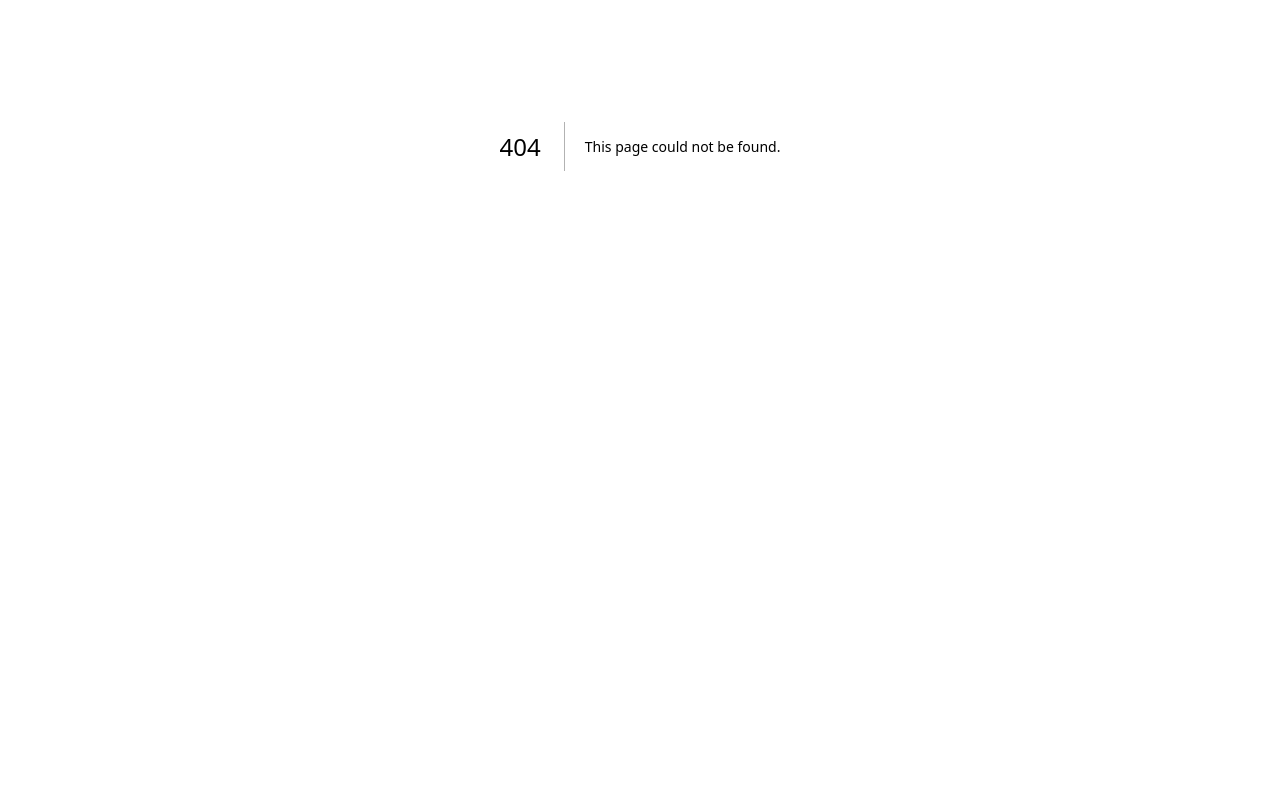
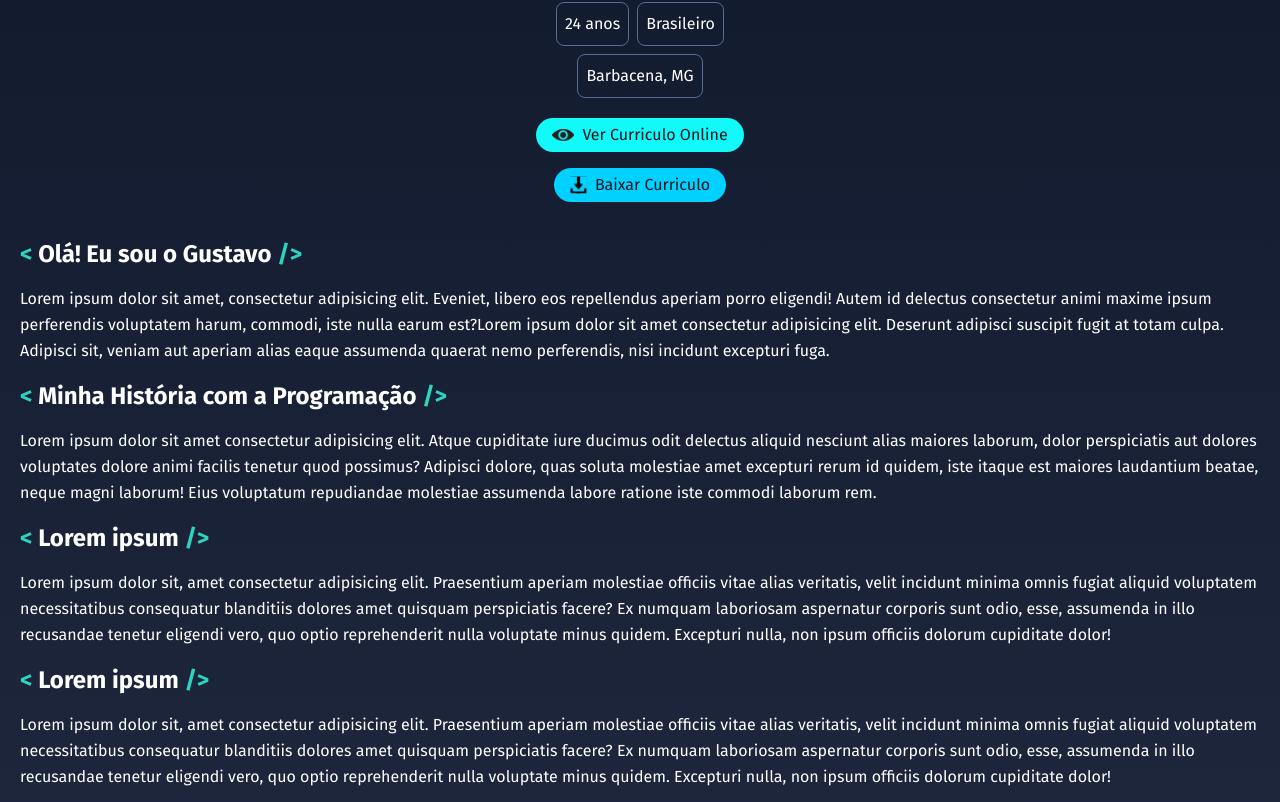
Before and after one commit to ogustavohp/portfolio, a Next.js app: page /aboutme in a window 1280 px wide. Before the commit this address had no page. Shown: the part 318-1120 px from the top of the page. Before the commit the page ends 864 px from the top, so only its background shows below. Built offline with nearby package versions, Linux system fonts and the light colour scheme.

Commit message:
add and finish `aboutMe` route

```diff
--- /dev/null
+++ b/src/app/aboutme/page.tsx
@@ -0,0 +1,59 @@
+import AboutMeCardPage from '@/components/AboutMe/AboutMeCardPage'
+import Typography from '@/components/Typography'
+import React from 'react'
+
+export default function Page() {
+  return (
+    <main className="mx-5 flex flex-col gap-4">
+      <AboutMeCardPage />
+      <Typography Tag="h1" apparentTag="h1" ornament>
+        Olá! Eu sou o Gustavo
+      </Typography>
+      <Typography Tag="p" apparentTag="p">
+        Lorem ipsum dolor sit amet, consectetur adipisicing elit. Eveniet,
+        libero eos repellendus aperiam porro eligendi! Autem id delectus
+        consectetur animi maxime ipsum perferendis voluptatem harum, commodi,
+        iste nulla earum est?Lorem ipsum dolor sit amet consectetur adipisicing
+        elit. Deserunt adipisci suscipit fugit at totam culpa. Adipisci sit,
+        veniam aut aperiam alias eaque assumenda quaerat nemo perferendis, nisi
+        incidunt excepturi fuga.
+      </Typography>
+      <Typography Tag="h2" apparentTag="h1" ornament>
+        Minha História com a Programação
+      </Typography>
+      <Typography Tag="p" apparentTag="p">
+        Lorem ipsum dolor sit amet consectetur adipisicing elit. Atque
+        cupiditate iure ducimus odit delectus aliquid nesciunt alias maiores
+        laborum, dolor perspiciatis aut dolores voluptates dolore animi facilis
+        tenetur quod possimus? Adipisci dolore, quas soluta molestiae amet
+        excepturi rerum id quidem, iste itaque est maiores laudantium beatae,
+        neque magni laborum! Eius voluptatum repudiandae molestiae assumenda
+        labore ratione iste commodi laborum rem.
+      </Typography>
+      <Typography Tag="h2" apparentTag="h1" ornament>
+        Lorem ipsum
+      </Typography>
+      <Typography Tag="p" apparentTag="p">
+        Lorem ipsum dolor sit, amet consectetur adipisicing elit. Praesentium
+        aperiam molestiae officiis vitae alias veritatis, velit incidunt minima
+        omnis fugiat aliquid voluptatem necessitatibus consequatur blanditiis
+        dolores amet quisquam perspiciatis facere? Ex numquam laboriosam
+        aspernatur corporis sunt odio, esse, assumenda in illo recusandae
+        tenetur eligendi vero, quo optio reprehenderit nulla voluptate minus
+        quidem. Excepturi nulla, non ipsum officiis dolorum cupiditate dolor!
+      </Typography>
+      <Typography Tag="h2" apparentTag="h1" ornament>
+        Lorem ipsum
+      </Typography>
+      <Typography Tag="p" apparentTag="p">
+        Lorem ipsum dolor sit, amet consectetur adipisicing elit. Praesentium
+        aperiam molestiae officiis vitae alias veritatis, velit incidunt minima
+        omnis fugiat aliquid voluptatem necessitatibus consequatur blanditiis
+        dolores amet quisquam perspiciatis facere? Ex numquam laboriosam
+        aspernatur corporis sunt odio, esse, assumenda in illo recusandae
+        tenetur eligendi vero, quo optio reprehenderit nulla voluptate minus
+        quidem. Excepturi nulla, non ipsum officiis dolorum cupiditate dolor!
+      </Typography>
+    </main>
+  )
+}
--- a/src/app/layout.tsx
+++ b/src/app/layout.tsx
@@ -2,6 +2,7 @@ import './globals.css'
 import type { Metadata } from 'next'
 import { Fira_Sans as FiraSans } from 'next/font/google'
 import Menu from '@/components/Menu'
+import Footer from '@/components/Footer'
 
 const firaSans = FiraSans({ subsets: ['latin'], weight: ['400', '700'] })
 
@@ -23,6 +24,7 @@ export default function RootLayout({
       <body className={firaSans.className}>
         <Menu />
         {children}
+        <Footer />
       </body>
     </html>
   )
--- a/src/app/page.tsx
+++ b/src/app/page.tsx
@@ -3,7 +3,6 @@ import SkillsAndTechnologies from '@/components/SkillsAndTechnologies'
 import Differences from '@/components/Differences'
 import WhatIDo from '@/components/WhatIDo'
 import Projects from '@/components/Projects'
-import Contact from '@/components/Contact'
 
 export default function Home() {
   return (
@@ -22,9 +21,6 @@ export default function Home() {
 
       {/* Projetos */}
       <Projects />
-
-      {/* Contato */}
-      <Contact />
     </main>
   )
 }
--- /dev/null
+++ b/src/components/AboutMe/AboutMeCardPage.tsx
@@ -0,0 +1,19 @@
+import React from 'react'
+import HighlightCard from './HighlightCard'
+import ProfileImage from './ProfileImage'
+import CurriculumAboutMe from './CurriculumAboutMe'
+
+export default function AboutMeCardPage() {
+  return (
+    <div className="my-5 flex flex-col gap-5">
+      <ProfileImage />
+      <div className="flex w-72 flex-1 flex-wrap justify-center gap-2 self-center">
+        <HighlightCard bottomText="24 anos" />
+        <HighlightCard bottomText="Brasileiro" />
+        <HighlightCard bottomText="Barbacena, MG" />
+      </div>
+
+      <CurriculumAboutMe />
+    </div>
+  )
+}
--- a/src/components/AboutMe/HighlightCard.tsx
+++ b/src/components/AboutMe/HighlightCard.tsx
@@ -3,8 +3,8 @@ import Typography from '../Typography'
 import Image from 'next/image'
 
 interface IHighlightCard {
-  icon: string
-  topText: string
+  icon?: string
+  topText?: string
   bottomText: string
 }
 
@@ -15,16 +15,21 @@ export default function HighlightCard({
 }: IHighlightCard) {
   return (
     <div className="flex gap-4 rounded-lg border border-iconcolor-400 p-2">
-      <Image alt="icone de uma balão de conversa" src={icon} />
+      {icon && <Image alt="icone de uma balão de conversa" src={icon} />}
+
       <div className="flex flex-col">
+        {topText && (
+          <span className="self-center">
+            <Typography Tag="p" apparentTag="h1">
+              {topText}
+            </Typography>
+          </span>
+        )}
         <span className="self-center">
-          <Typography Tag="p" apparentTag="h1">
-            {topText}
+          <Typography Tag="p" apparentTag="p">
+            {bottomText}
           </Typography>
         </span>
-        <Typography Tag="p" apparentTag="p">
-          {bottomText}
-        </Typography>
       </div>
     </div>
   )
--- a/src/components/Contact/index.tsx
+++ b/src/components/Footer/index.tsx
@@ -9,9 +9,9 @@ import iconDownload from '@/assets/download.svg'
 import iconLinkedIn from '@/assets/linkedinIcon.svg'
 import iconGitHub from '@/assets/githubIcon.svg'
 
-export default function Contact() {
+export default function Footer() {
   return (
-    <section className="flex flex-col gap-3">
+    <footer className="mx-5 mt-10 flex flex-col gap-3">
       {/* title */}
       <div className="mb-7 self-center">
         <Typography Tag="h2" apparentTag="h1" ornament>
@@ -99,6 +99,6 @@ export default function Contact() {
           </a>
         </div>
       </div>
-    </section>
+    </footer>
   )
 }
```
